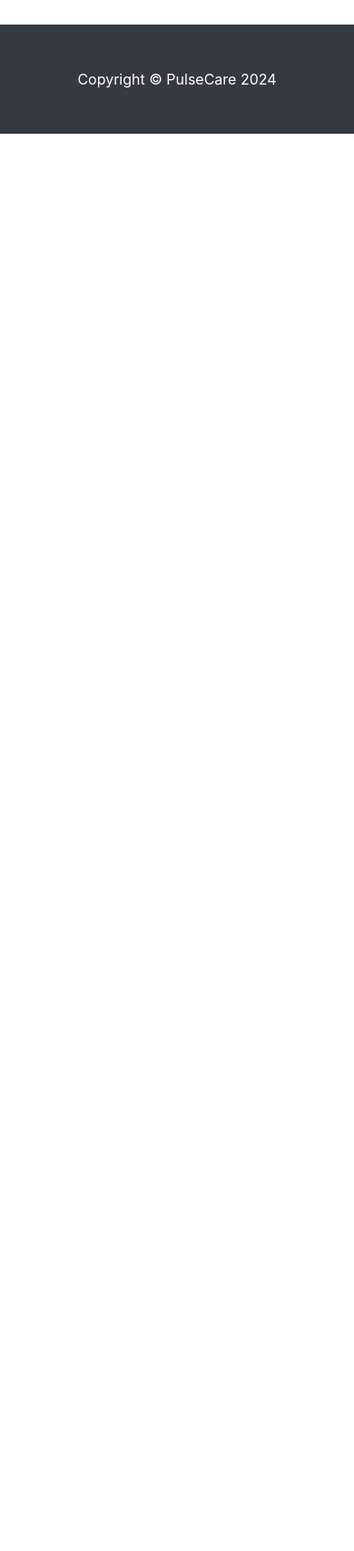
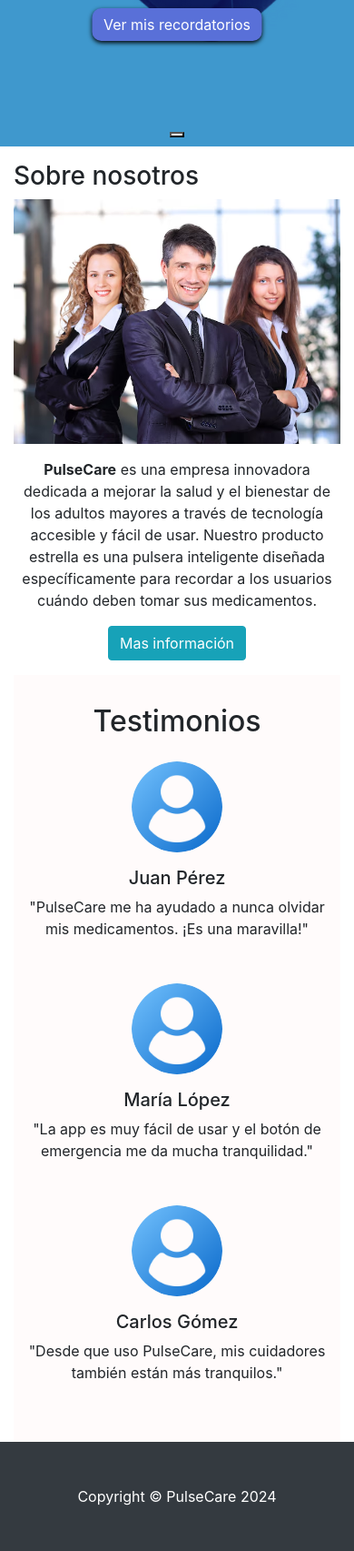
Before and after one commit to WKanna55/DesEmp-proyecto-integrador, a Django app: page / in a window 390 px wide. Shown: the part 393-2098 px from the top of the page at 91% size. Before the commit the page ends 540 px from the top, so only its background shows below. Run offline with Django 5.2, Linux system fonts and the light colour scheme; some libraries are stand-ins or nearby versions.

Commit message:
terminado interfaz index

```diff
--- a/desempProjectFinal/brazalete_datos/static/css/style.css
+++ b/desempProjectFinal/brazalete_datos/static/css/style.css
@@ -13,3 +13,97 @@ body {
     padding-top: 56px;
   }
 }
+
+/* CUSTOMIZE THE CAROUSEL
+-------------------------------------------------- */
+
+/* Carousel base class */
+.carousel {
+  min-height: 500px;
+}
+
+/* Since positioning the image, we need to help out the caption */
+.carousel-caption {
+  z-index: 10;
+}
+
+/* Declare heights because of positioning of img element */
+.carousel-item {
+  width: 100%; /* Asegura que el contenedor ocupe todo el ancho */
+  height: 500px; /* Altura fija del carrusel */
+  display: flex;
+  justify-content: center;
+  align-items: center;
+  overflow: hidden; /* Oculta los extremos de la imagen que se desbordan */
+  position: relative; /* Necesario para el posicionamiento absoluto de la imagen */
+}
+
+.carousel-item img {
+  position: absolute; /* Posicionamiento absoluto dentro del contenedor */
+  top: 50%; /* Centrado vertical */
+  left: 50%; /* Centrado horizontal */
+  transform: translate(-50%, -50%); /* Ajusta el centrado */
+  width: 100%; /* Ajusta el ancho automáticamente */
+  height: 100%; /* Asegura que la imagen cubra el contenedor verticalmente */
+  object-fit: cover; /* Cubre el contenedor y recorta los bordes */
+}
+
+.img-carrusel {
+  width: 100%; /* Asegura que la imagen ocupe todo el ancho */
+}
+
+.contenedor-z{
+  position: absolute;
+  top: 50%;
+  left: 50%;
+  transform: translate(-50%, -50%);
+  z-index: 2; /* Ajusta el z-index para que este componente esté sobre el componente base */
+  align-items: center;
+  justify-content: center;
+  text-align: center;
+  color: white;
+}
+
+a:link,
+a:visited {
+  color: white;
+  text-decoration: none; /* Quita cualquier subrayado */
+}
+.btn-personal{
+  display: inline-block;
+  background-color: rgb(89, 112, 216);
+  padding: 6px 12px 6px 12px;
+  border-radius: 10px;
+  text-decoration: none;
+  color: white;
+  box-shadow: 0px 2px 5px rgb(0, 0, 0); /* Define la sombra */
+  font-size: 18px;
+  margin-bottom: 20px;
+}
+
+@media (max-width: 399px) {
+  .contenedor-z h3{
+    font-size: 20px;
+  }
+  .contenedor-z p{
+    font-size: 16px;
+  }
+  .btn-personal{
+    font-size: 16px;
+    margin-bottom: 8px;
+  }
+}
+
+.testimonials {
+  background-color: #fffbfb;
+  padding: 2rem 0;
+  text-align: center;
+}
+.testimonial-item {
+  padding: 1rem;
+}
+.testimonial-item img {
+  border-radius: 50%;
+  max-width: 100px;
+  margin-bottom: 1rem;
+}
--- a/desempProjectFinal/brazalete_datos/templates/index.html
+++ b/desempProjectFinal/brazalete_datos/templates/index.html
@@ -1,29 +1,63 @@
 {% extends "layout.html" %}
+{% load static %}
 {% block content %}
-  <div id="carouselExampleIndicators" class="carousel slide" data-bs-ride="carousel">
+<div id="carouselExampleIndicators" class="carousel slide">
   <div class="carousel-indicators">
     <button type="button" data-bs-target="#carouselExampleIndicators" data-bs-slide-to="0" class="active" aria-current="true" aria-label="Slide 1"></button>
-      <button type="button" data-bs-target="#carouselExampleIndicators" data-bs-slide-to="1" aria-label="Slide 2"></button>
-      <button type="button" data-bs-target="#carouselExampleIndicators" data-bs-slide-to="2" aria-label="Slide 3"></button>
   </div>
   <div class="carousel-inner">
     <div class="carousel-item active">
-        <img src="..." class="d-block w-100" alt="...">
+      <img src="{% static 'images/pulsera_carrusel.png' %}" class="img-carrusel" alt="...">
     </div>
-      <div class="carousel-item">
-        <img src="..." class="d-block w-100" alt="...">
-      </div>
-      <div class="carousel-item">
-        <img src="..." class="d-block w-100" alt="...">
+    <div class="contenedor-z">
+      <h3>Nuestra pulsera</h3>
+        <p>PulseCare Características Principales: Intuitiva, conectividad
+          y Monitoreo Remoto, Diseño Ergonómico y Elegante,
+          Batería de Larga Duración</p>
+      <a class="btn-personal" href="#">Ver mis recordatorios</a>
     </div>
   </div>
-    <button class="carousel-control-prev" type="button" data-bs-target="#carouselExampleIndicators" data-bs-slide="prev">
-      <span class="carousel-control-prev-icon" aria-hidden="true"></span>
-      <span class="visually-hidden">Previous</span>
-    </button>
-    <button class="carousel-control-next" type="button" data-bs-target="#carouselExampleIndicators" data-bs-slide="next">
-      <span class="carousel-control-next-icon" aria-hidden="true"></span>
-      <span class="visually-hidden">Next</span>
-    </button>
 </div>
+<div class="container mt-3">
+  <div class="row">
+    <div class="col-md-6">
+      <h3>Sobre nosotros</h3>
+      <img src="{% static 'images/sobre-nosotros-index.avif' %}" class="w-100">
+    </div>
+    <div class="col-md-6 justify-content-center align-content-center text-center mt-3">
+      <p><strong>PulseCare</strong> es una empresa innovadora dedicada a mejorar la salud
+        y el bienestar de los adultos mayores a través de tecnología accesible
+        y fácil de usar. Nuestro producto estrella es una pulsera inteligente
+        diseñada específicamente para recordar a los usuarios cuándo deben
+        tomar sus medicamentos.</p>
+      <a href="#" class="btn btn-info">Mas información</a>
+    </div>
+  </div>
+</div>
+<!-- Testimonials Section -->
+<div class="container mt-3">
+  <div class="testimonials">
+      <h2>Testimonios</h2>
+      <div class="container">
+        <div class="row">
+          <div class="col-md-4 testimonial-item">
+            <img src="{% static 'images/user.png' %}" alt="User 1">
+            <h5>Juan Pérez</h5>
+            <p>"PulseCare me ha ayudado a nunca olvidar mis medicamentos. ¡Es una maravilla!"</p>
+          </div>
+          <div class="col-md-4 testimonial-item">
+            <img src="{% static 'images/user.png' %}" alt="User 2">
+            <h5>María López</h5>
+            <p>"La app es muy fácil de usar y el botón de emergencia me da mucha tranquilidad."</p>
+          </div>
+          <div class="col-md-4 testimonial-item">
+            <img src="{% static 'images/user.png' %}" alt="User 3">
+            <h5>Carlos Gómez</h5>
+            <p>"Desde que uso PulseCare, mis cuidadores también están más tranquilos."</p>
+          </div>
+        </div>
+      </div>
+    </div>
+</div>
+<!-- Testimonials Section END -->
 {% endblock %}
--- a/desempProjectFinal/brazalete_datos/templates/layout.html
+++ b/desempProjectFinal/brazalete_datos/templates/layout.html
@@ -39,9 +39,9 @@
     <!-- Navigation END -->
 
     <!-- Contenido de la pagina -->
-    <div class="container-fluid mt-5 mb-5">
+    <section>
       {% block content %} {% endblock %}
-    </div>
+    </section>
     <!-- Contenido de la pagina END -->
 
     <!-- Footer -->
@@ -52,7 +52,7 @@
       <!-- /.container -->
     </footer>
     <!-- Bootstrap core JavaScript -->
-    <script src="vendor/jquery/jquery.min.js"></script>
-    <script src="vendor/bootstrap/js/bootstrap.bundle.min.js"></script>
+    <script src="{% static 'vendor/jquery/jquery.min.js' %}"></script>
+    <script src="{% static 'vendor/bootstrap/js/bootstrap.bundle.min.js' %}"></script>
   </body>
 </html>
```
Also changed, not shown: desempProjectFinal/brazalete_datos/static/images/pulsera_carrusel.png (added), desempProjectFinal/brazalete_datos/static/images/sobre-nosotros-index.avif (added), desempProjectFinal/brazalete_datos/static/images/user.png (added). Lines whose indentation alone changed are shown as unchanged.
